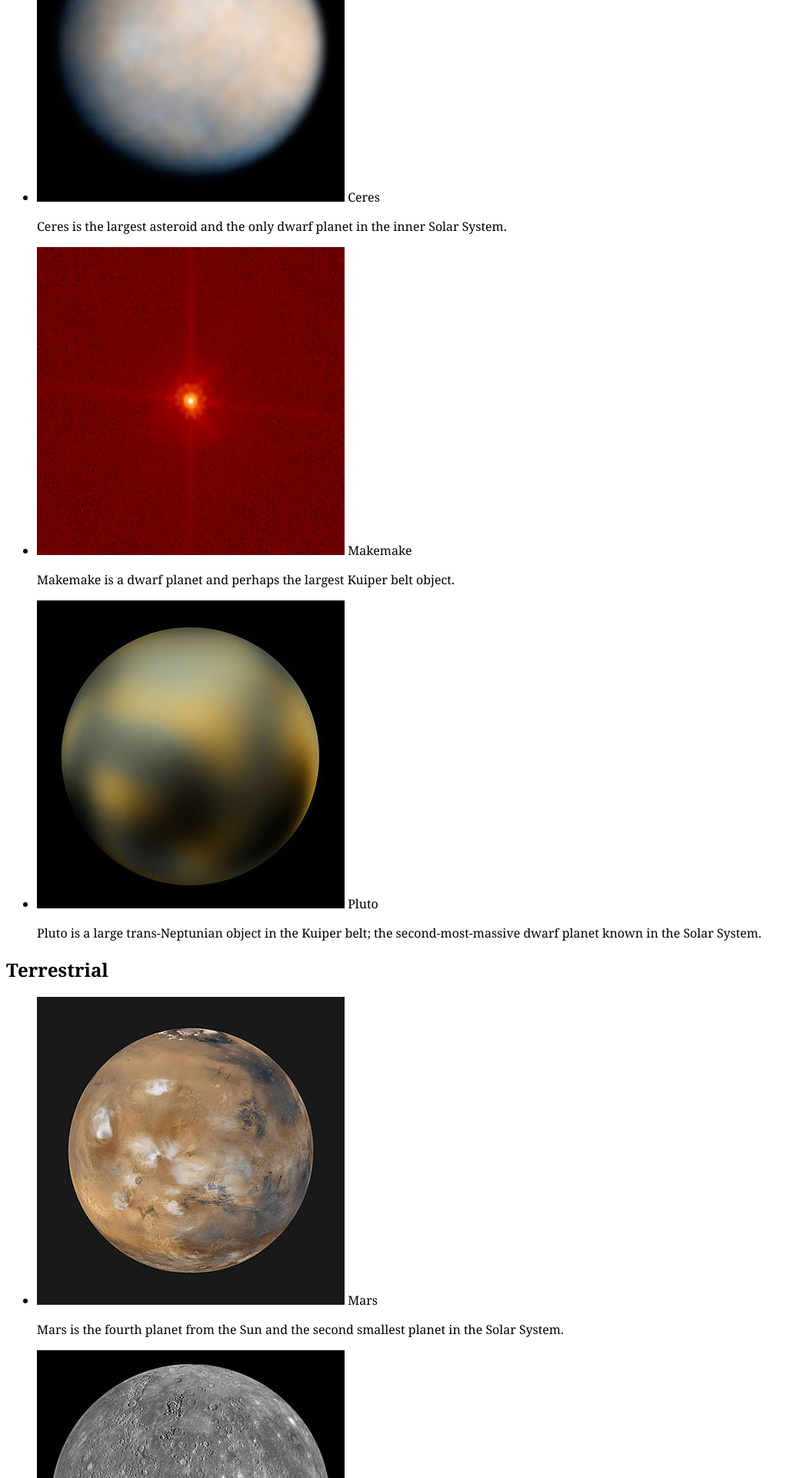
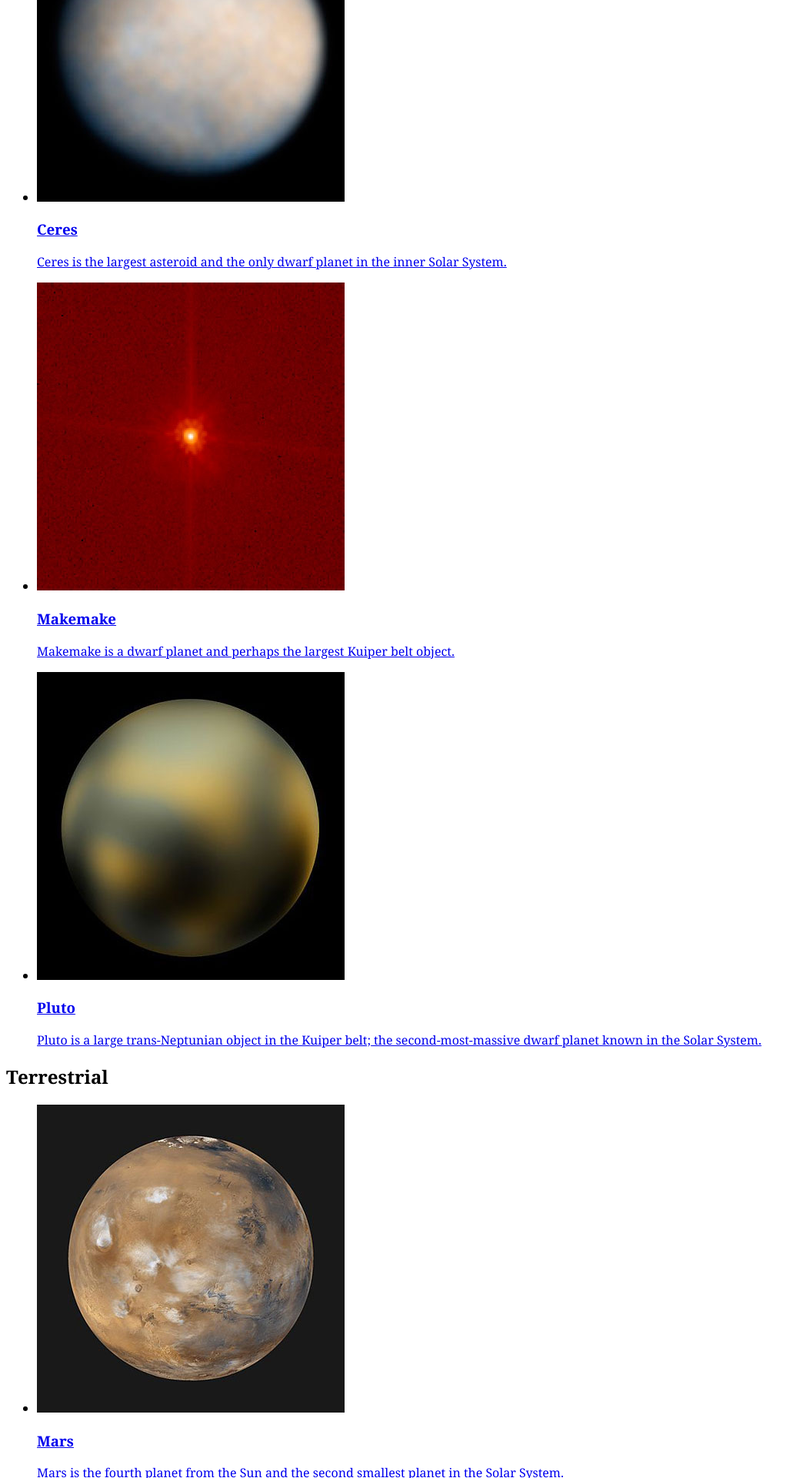
Before and after one commit to planeswalker1/planets-of-the-universe, a Jekyll site: the page built from planets/index.html, in a window 1280 px wide. Shown: the part 430-2350 px from the top of the page at 77% size, without its empty margins (0-1044 px from the left). Built offline with Jekyll 4.4.1, drawn with Linux system fonts in a browser that asks for light colours.

Commit message:
added link tag to contain list content

```diff
--- a/_includes/planet-list.html
+++ b/_includes/planet-list.html
@@ -2,9 +2,11 @@
   {% for planet in site.pages %}
   {% if planet.type == include.type %}
   <li>
-    <img src="{{site.baseurl}}/img/planets/{{planet.image}}" alt="Photo of {{planet.title}}">
-    {{planet.title}}
-    <p>{{planet.meta}}</p>
+    <a href="{{site.baseurl}}{{planet.url}}">
+      <img src="{{site.baseurl}}/img/planets/{{planet.image}}" alt="Photo of {{planet.title}}">
+      <h3>{{planet.title}}</h3>
+      <p>{{planet.meta}}</p>
+    </a>
   </li>
   {% endif%}
   {% endfor %}
```
